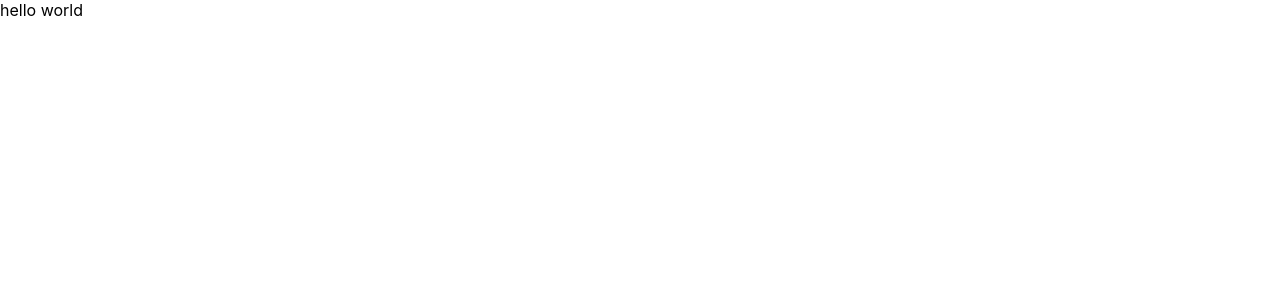
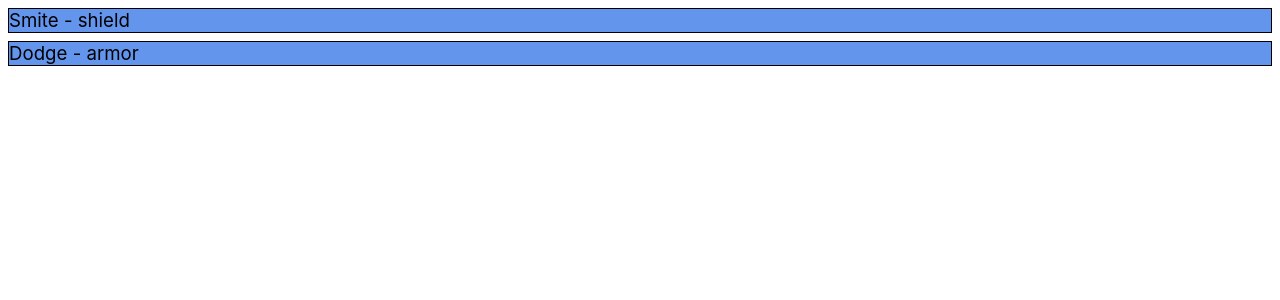
Before and after one commit to Yinkin45/d2-rune-calc, a Next.js app: page / in a window 1280 px wide. Shown: the top 300 px of the page. Built offline with nearby package versions, Linux system fonts and the light colour scheme.

Commit message:
added runeword list and css styling

```diff
--- /dev/null
+++ b/components/RunewordList.js
@@ -0,0 +1,12 @@
+import { Fragment } from 'react'
+import RunewordListItem from './RunewordListItem'
+
+export default function RunewordList(props) {
+  return (
+    <Fragment>
+      {props.runes.map((runeword) => (
+        <RunewordListItem runeword={runeword}></RunewordListItem>
+      ))}{' '}
+    </Fragment>
+  )
+}
--- /dev/null
+++ b/components/RunewordListItem.js
@@ -0,0 +1,11 @@
+import { Fragment } from 'react'
+import styles from './RunewordListItem.module.css'
+export default function RunewordListItem(props) {
+  return (
+    <Fragment>
+      <div className={styles.runeword}>
+        {props.runeword.name} - {props.runeword.type}
+      </div>
+    </Fragment>
+  )
+}
--- /dev/null
+++ b/components/RunewordListItem.module.css
@@ -0,0 +1,10 @@
+ .runeword {
+     display: block;
+     font-size: 14pt;
+     font-family: -apple-system, BlinkMacSystemFont, Segoe UI, Roboto, Oxygen, Ubuntu, Cantarell, Fira Sans, Droid Sans, Helvetica Neue, sans-serif;
+     color: black;
+     background: cornflowerblue;
+      margin: 8px;
+     border: 1px solid black;
+
+ }
--- a/pages/index.js
+++ b/pages/index.js
@@ -1,9 +1,14 @@
 import { Fragment } from 'react'
+import RunewordList from '../components/RunewordList'
+const RUNEWORDS = [
+  { name: 'Smite', type: 'shield' },
+  { name: 'Dodge', type: 'armor' },
+]
 
 export default function Home() {
   return (
     <Fragment>
-      <div>hello world</div>
+      <RunewordList runes={RUNEWORDS}></RunewordList>
     </Fragment>
   )
 }
```
